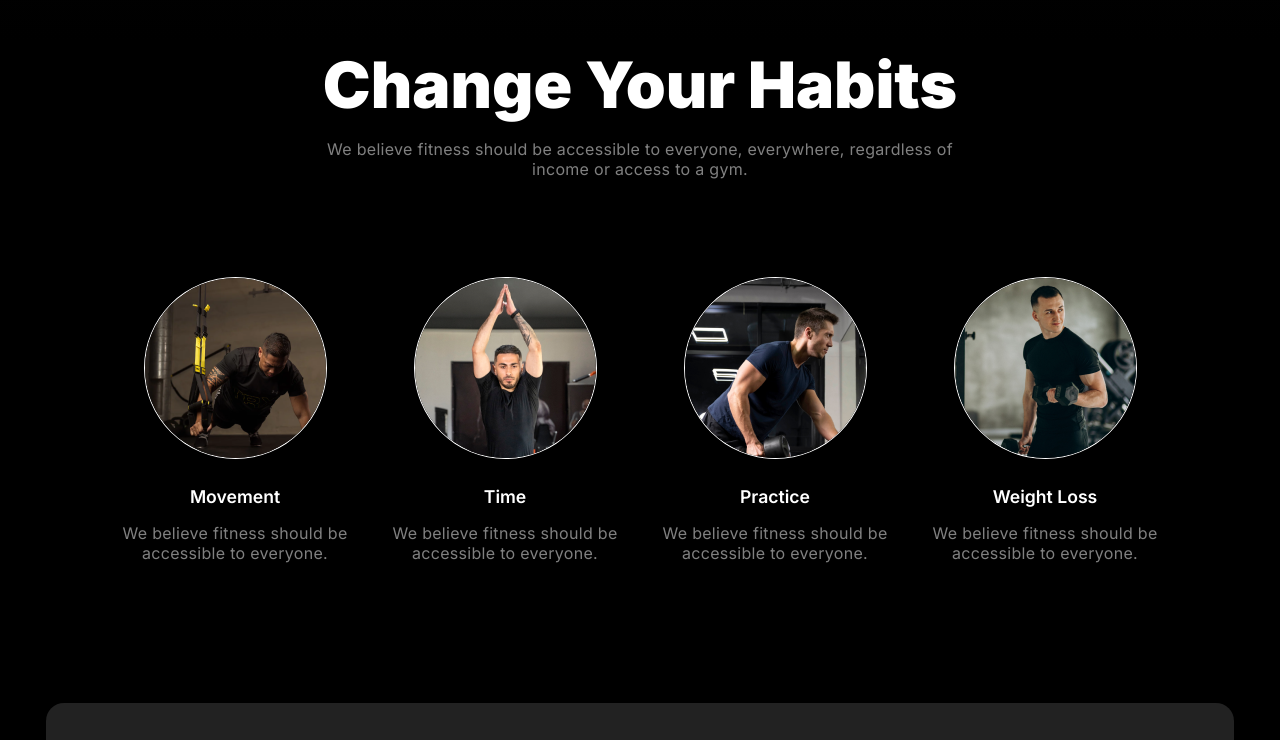
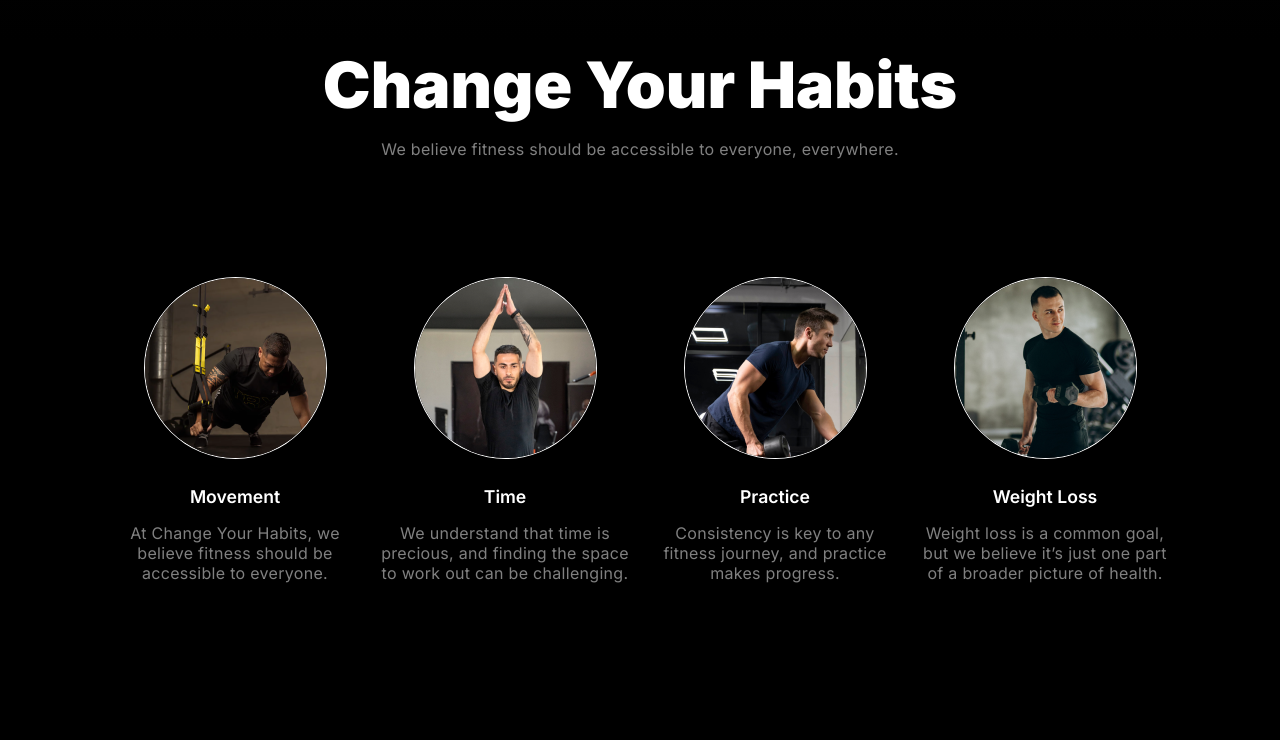
Before and after one commit to mriponm/Assignment-2, a plain HTML site: page index.html in a window 1280 px wide. Shown: the part 880-1620 px from the top of the page. Drawn offline with Linux system fonts and the light colour scheme.

Commit message:
content update

```diff
--- a/Style/style.css
+++ b/Style/style.css
@@ -232,12 +232,15 @@
     max-width: 60%;
     margin: 0 auto;
   }
-  .havits-items{
+  .habits-items{
     display: grid;
     grid-template-columns: repeat(4, 1fr);
     text-align: center;
     padding-top: 58px;
     margin: 0 auto;
+  }
+  .habits-item{
+    margin: 20px 10px;
   }
   .habits-image{
     max-width: 100%;
@@ -522,7 +525,7 @@ hr{
       .habits-contents{
         max-width: 80%;
       }
-      .havits-items{
+      .habits-items{
         max-width: 80%;
         grid-template-columns: repeat(1, 1fr);
         gap: 30px;
--- a/index.html
+++ b/index.html
@@ -56,28 +56,28 @@
         <section class="habits-section">
             <div class="habits-contents">
                 <h2 class="section-title">Change Your Habits</h2>
-                <p class="description">We believe fitness should be accessible to everyone, everywhere, regardless of income or access to a gym.</p>
+                <p class="description">We believe fitness should be accessible to everyone, everywhere.</p>
             </div>
-            <div class="havits-items">
+            <div class="habits-items">
                 <div class="habits-item">
                     <img src="./images/image 3.png" alt="" class="habits-image">
                     <h4 class="habits-title">Movement</h4>
-                    <p class="description">We believe fitness should be accessible to everyone.</p>
+                    <p class="description">At Change Your Habits, we believe fitness should be accessible to everyone.</p>
                 </div>
                 <div class="habits-item">
                     <img src="./images/image 2.png" alt="" class="habits-image">
                     <h4 class="habits-title">Time</h4>
-                    <p class="description">We believe fitness should be accessible to everyone.</p>
+                    <p class="description">We understand that time is precious, and finding the space to work out can be challenging.</p>
                 </div>
                 <div class="habits-item">
                     <img src="./images/image 4.png" alt="" class="habits-image">
                     <h4 class="habits-title">Practice</h4>
-                    <p class="description">We believe fitness should be accessible to everyone.</p>
+                    <p class="description">Consistency is key to any fitness journey, and practice makes progress.</p>
                 </div>
                 <div class="habits-item">
                     <img src="./images/image 5.png" alt="" class="habits-image">
                     <h4 class="habits-title">Weight Loss</h4>
-                    <p class="description">We believe fitness should be accessible to everyone.</p>
+                    <p class="description">Weight loss is a common goal, but we believe it’s just one part of a broader picture of health.</p>
                 </div>
             </div>
         </section>
@@ -100,19 +100,19 @@
                 <div class="blog-item">
                     <img src="./images/blog1.jpg" alt="" class="blog-image">
                     <h2 class="blog-title">Training with Dumbell</h2>
-                    <p class="description">Maecenas dapibus quis nisl vitae faucibus. Curabitur ac iaculis elit. Aenean fringilla nec justo id vulputate. Maecenas ut imperdiet felis. Nam sodales, lorem sit...</p>
+                    <p class="description">Dumbbells are one of the most versatile and effective tools for strength training, offering a wide range of exercises that can target every major muscle group...</p>
                     <button class="btn-primary">Learn More</button>
                 </div>
                 <div class="blog-item">
                     <img src="./images/blog2.jpg" alt="" class="blog-image">
                     <h2 class="blog-title">Best Cardio Exercise</h2>
-                    <p class="description">Maecenas dapibus quis nisl vitae faucibus. Curabitur ac iaculis elit. Aenean fringilla nec justo id vulputate. Maecenas ut imperdiet felis. Nam sodales, lorem sit...</p>
+                    <p class="description">Cardiovascular exercise is essential for maintaining a healthy heart, boosting endurance, and burning calories. Whether you're looking to lose weight...</p>
                     <button class="btn-primary">Learn More</button>
                 </div>
                 <div class="blog-item">
                     <img src="./images/blog3.jpg" alt="" class="blog-image">
                     <h2 class="blog-title">How to Eat for bulking you up?</h2>
-                    <p class="description">Maecenas dapibus quis nisl vitae faucibus. Curabitur ac iaculis elit. Aenean fringilla nec justo id vulputate. Maecenas ut imperdiet felis. Nam sodales, lorem sit...</p>
+                    <p class="description">When it comes to bulking up and building muscle mass, your diet plays a crucial role. While hitting the gym is important, the food you eat...</p>
                     <button class="btn-primary">Learn More</button>
                 </div>
             </div>
@@ -180,7 +180,7 @@
         <section class="team">
             <div class="team-head">
                 <h2 class="section-title">Meet Our Team</h2>
-                <p class="description">We believe fitness should be accessible to everyone, everywhere, regardless of income or access to a gym.</p>
+                <p class="description">Our Dedicated Team. Meet the Professionals Who Make Your Fitness Goals a Reality</p>
             </div>
             <div class="teams">
                 <div class="team-member">
```
